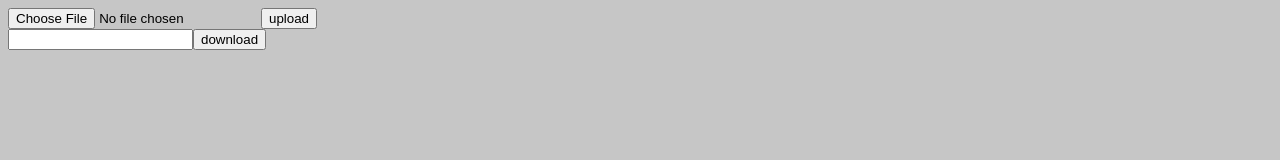
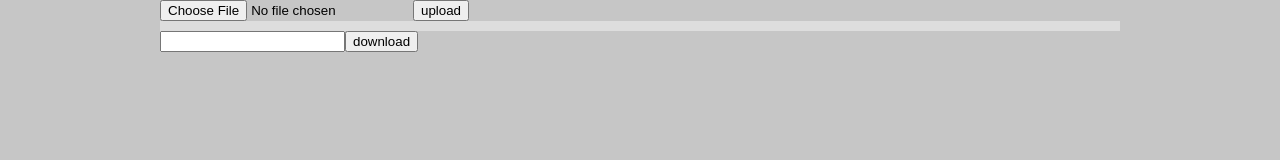
Before and after one commit to AndrZakhara/request, a website with bundled scripts: page index.html in a window 1280 px wide. Both pictures are taken after a click on the input "upload". Built offline with nearby package versions, Linux system fonts and the light colour scheme; files whose address does not match are found by name.

Commit message:
feature/progress, add onUploadProgress

```diff
--- a/src/helpers/HttpRequest.js
+++ b/src/helpers/HttpRequest.js
@@ -14,7 +14,7 @@ class HttpRequest {
       headers,
       params,
       responseType = 'json',
-      onDownloadProgress = e => console.log(e), // eslint-disable-line
+      onDownloadProgress = e => e, // eslint-disable-line
       transformResponse = data => data
     } = config;
 
@@ -46,7 +46,7 @@ class HttpRequest {
       data,
       headers,
       responseType = 'json',
-      onUploadProgress = e => console.log(e), // eslint-disable-line
+      onUploadProgress = (e) => console.log(e), // eslint-disable-line
       transformResponse = data => data
     } = config;
 
@@ -61,8 +61,8 @@ class HttpRequest {
 
       setHeaders(xhr, this.headers, headers);
 
-      xhr.onprogress = e => onUploadProgress(e);
-      xhr.onloadend = e => onUploadProgress(e);
+      xhr.upload.onprogress = e => onUploadProgress(e);
+      xhr.upload.onloadend = e => onUploadProgress(e);
 
       xhr.onload = () => resolve(transformResponse(xhr));
 
@@ -78,71 +78,4 @@ class HttpRequest {
   }
 }
 
-/*
-const reuest = new HttpRequest({
-  baseUrl: 'http://localhost:8000',
-});
-
-reuest.get('/user/12345', { onDownloadProgress, headers: {contentType: undefined} })
-  .then(response => {
-    console.log(response);
-  })
-  .catch(e => {
-    console.log(e)
-  });
-
-reuest.post('/save', { data: formdata, header, onUploadProgress })
-  .then(response => {
-    console.log(response);
-  })
-  .catch(e => {
-    console.log(e)
-  });
-
-config = {
-
-  // `transformResponse` allows changes to the response data to be made before
-  // it is passed to then/catch
-  transformResponse: [function (data) {
-    // Do whatever you want to transform the data
-
-    return data;
-  }],
-
-  // `headers` are custom headers to be sent
-  headers: {'X-Requested-With': 'XMLHttpRequest'},
-
-  // `params` are the URL parameters to be sent with the request
-  // Must be a plain object or a URLSearchParams object
-  params: {
-    ID: 12345
-  },
-
-  // `data` is the data to be sent as the request body
-  // Only applicable for request methods 'PUT', 'POST', and 'PATCH'
-  // When no `transformRequest` is set, must be of one of the following types:
-  // - string, plain object, ArrayBuffer, ArrayBufferView, URLSearchParams
-  // - Browser only: FormData, File, Blob
-  // - Node only: Stream, Buffer
-
-  data: {
-    firstName: 'Fred'
-  },
-
-  // `responseType` indicates the type of data that the server will respond with
-  // options are 'arraybuffer', 'blob', 'document', 'json', 'text', 'stream'
-  responseType: 'json', // default
-
-  // `onUploadProgress` allows handling of progress events for uploads
-  onUploadProgress: function (progressEvent) {
-    // Do whatever you want with the native progress event
-  },
-
-  // `onDownloadProgress` allows handling of progress events for downloads
-  onDownloadProgress: function (progressEvent) {
-    // Do whatever you want with the native progress event
-  },
-}
-*/
-
 export default HttpRequest;
--- a/src/helpers/progress.js
+++ b/src/helpers/progress.js
@@ -1,21 +1,15 @@
-// import HttpRequest from './HttpRequest';
-//
-// const req = new HttpRequest({ baseUrl: 'http://localhost:8000' });
-//
-// console.log(req);
+export function onDownloadProgress(e) {
+  return 'function';
+}
 
-// document.getElementById('uploadForm').onsubmit = function(e) {
-//   e.preventDefault();
-//   const form = new FormData();
-//   const myHeaders = new Headers();
-//   myHeaders.append('Content-Type', 'multipart/form-data');
-//   form.append('sampleFile', e.target.sampleFile.files[0]);
-//
-//   fetch('http://localhost:8000/upload', {
-//     method: 'POST',
-//     body: form
-//   });
-// };
+export function onUploadProgress(e) {
+  const width = Math.floor(e.loaded / e.total * 100);
+  const element = document.querySelector('.progress-upload');
+
+  element.style.setProperty('--progress-upload-width', width);
+}
+
+
 //
 // document.getElementById('downloadForm').onsubmit = function(e) {
 //   e.preventDefault();
--- a/src/helpers/view.js
+++ b/src/helpers/view.js
@@ -1,3 +1,39 @@
+import { createElement } from './helper';
+
+export function progressBarView(elementClassName) {
+  const elementAllClasses = `progress ${elementClassName}`;
+  const divProgress = createElement('div', { className: elementAllClasses });
+
+  return divProgress;
+}
+
+export function uploadFormView() {
+  const inputTypeFileUpload = createElement('input', { type: 'file', name: 'sampleFile' });
+  const inputTypeSubmitUpload = createElement('input', { type: 'submit', value: 'upload' });
+
+  const uploadForm = createElement(
+    'form',
+    { id: 'uploadForm', encType: 'multipart/form-data' },
+    inputTypeFileUpload,
+    inputTypeSubmitUpload
+  );
+
+  return uploadForm;
+}
+
+export function downloadFormView() {
+  const inputTypeTextDownload = createElement('input', { type: 'text', name: 'sampleFile' });
+  const inputTypeSubmitDownload = createElement('input', { type: 'submit', value: 'download' });
+
+  const downloadForm = createElement(
+    'form',
+    { id: 'downloadForm', encType: 'multipart/form-data' },
+    inputTypeTextDownload,
+    inputTypeSubmitDownload
+  );
+
+  return downloadForm;
+}
 // class view {
 //   constructor() {
 //
--- a/src/index.js
+++ b/src/index.js
@@ -1,26 +1,14 @@
 import { createElement } from './helpers/helper';
 import HttpRequest from './helpers/HttpRequest';
+import { onDownloadProgress, onUploadProgress } from './helpers/progress';
+import { uploadFormView, downloadFormView, progressBarView } from './helpers/view';
 
 function createApp() {
-  const inputTypeFileUpload = createElement('input', { type: 'file', name: 'sampleFile' });
-  const inputTypeSubmitUpload = createElement('input', { type: 'submit', value: 'upload' });
+  const uploadForm = uploadFormView();
+  const downloadForm = downloadFormView();
+  const progressBar = progressBarView('progress-upload');
 
-  const uploadForm = createElement(
-    'form',
-    { id: 'uploadForm', encType: 'multipart/form-data' },
-    inputTypeFileUpload,
-    inputTypeSubmitUpload
-  );
-
-  const inputTypeTextDownload = createElement('input', { type: 'text', name: 'sampleFile' });
-  const inputTypeSubmitDownload = createElement('input', { type: 'submit', value: 'download' });
-
-  const downloadForm = createElement(
-    'form',
-    { id: 'downloadForm', encType: 'multipart/form-data' },
-    inputTypeTextDownload,
-    inputTypeSubmitDownload
-  );
+  uploadForm.appendChild(progressBar);
 
   const mainAppWrapper = createElement(
     'div',
@@ -33,7 +21,6 @@ function createApp() {
 
   document.getElementById('uploadForm').onsubmit = function(e) {
     e.preventDefault();
-
     const form = new FormData();
     const myHeaders = new Headers();
 
@@ -42,7 +29,7 @@ function createApp() {
 
     const req = new HttpRequest({ baseUrl: 'http://localhost:8000' });
 
-    req.post('/upload', { responseType: 'blob', data: form })
+    req.post('/upload', { responseType: 'json', data: form, onUploadProgress })
       .then(data => console.log(data)); // eslint-disable-line
   };
 }
--- a/style.css
+++ b/style.css
@@ -1,3 +1,34 @@
+:root {
+  --progress-upload-width: 0%;
+}
+
+:root {
+  --progress-download-width: 30%;
+}
+
 body {
+  margin: 0;
+  padding: 0;
+  width: 100%;
+  height: 100vh;
   background-color: #c6c6c6;
+  transition-duration: 2s;
 }
+.main-wrapper {
+  width: 960px;
+  margin: 0 auto;
+}
+
+.progress-upload {
+  width: 100%;
+  height: 10px;
+
+  background-color: #ddd;
+  background-image: linear-gradient(to right, #2e8426 calc(var(--progress-upload-width) * 1%), #ddd 0%);
+}
+.progress-download {
+  width: 100%;
+  height: 10%;
+  background-color: #ddd;
+  background-image: linear-gradient(to right, #2e8426 var(--progress-download-width), #ddd 0%);
+}
```
Also changed, not shown: README.md, dist/bundle.js.
